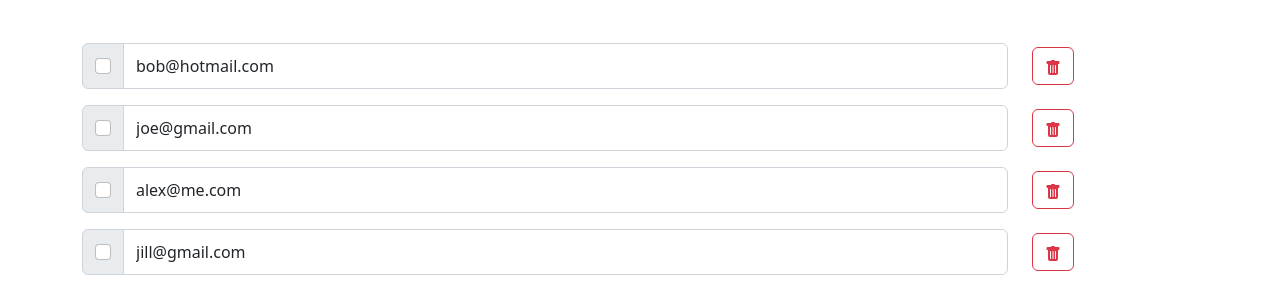
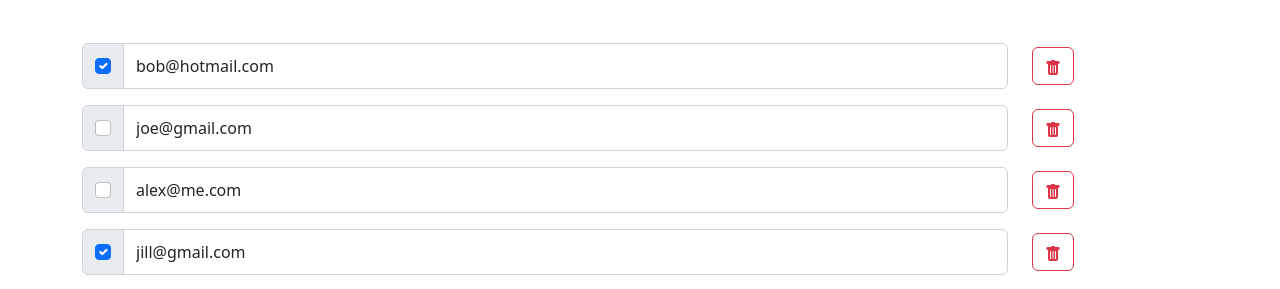
Before and after one commit to joshua-holmes/family-photos-app, a React (Create React App) app in the folder client/: page /admin in a window 1280 px wide. Shown: the part 139-428 px from the top of the page. Built offline with nearby package versions, Linux system fonts and the light colour scheme.

Commit message:
Fix errors in Admin

```diff
--- a/client/src/components/Admin.js
+++ b/client/src/components/Admin.js
@@ -16,25 +16,32 @@ function Admin() {
         status: '',
         message: '',
     });
-
-    const dataEmails = formData.filter(rec => rec.email !== '').map(rec => rec.email);
-    const userEmails = users.map(rec => rec.email);
-    const newEmails = dataEmails.filter(email => !userEmails.includes(email));
-    const deletedEmails = userEmails.filter(email => !dataEmails.includes(email));
-    const change = newEmails.length !== 0 || deletedEmails.length !== 0;
+    const data = formData.filter(rec => rec.email !== '');
+    const changedUsers = data.filter(rec => {
+        const userData = users.find(r => r.email === rec.email);
+        return userData && userData.admin !== rec.admin
+    });
+    const newUsers = data.filter(rec => !users.find(r => r.email === rec.email));
+    const deletedUsers = users.filter(rec => !data.find(r => r.email === rec.email));
+    const change = deletedUsers.length !== 0 || newUsers.length !== 0 || changedUsers.length !== 0;
 
     const handleSubmit = e => {
         e.preventDefault();
 
     }
     const handleChange = e => {
-        const index = parseInt(e.target.name);
-        const value = e.target.value
-        const newData = formData.map((rec, i) => i === index ? value : rec.email)
-        if (newData.slice(-1)[0]) {
-            newData.push('')
+        const index = parseInt(e.target.id);
+        const name = e.target.name
+        const value = name === 'email' ? e.target.value : e.target.checked
+        console.log(name)
+        const newData = formData.map((rec, i) => i !== index ? rec : {
+            ...formData[i],
+            [name]: value,
+        })
+        if (newData.slice(-1)[0].email) {
+            newData.push({email: '', admin: false})
         }
-        if (!newData.slice(-2)[0]) {
+        if (!newData.slice(-2)[0].email) {
             newData.splice(-2, 1)
         }
         setFormData(newData)
@@ -47,10 +54,12 @@ function Admin() {
         {
             field: 'email',
             handleChange: handleChange,
-            formData: [...dataEmails, ''],
-            name: i,
+            formData: formData,
+            name: 'email',
             className: 'mb-2 mt-2',
+            checkBoxName: 'admin',
             isCheckbox: true,
+            index: i,
         }
     ))
 
@@ -59,7 +68,7 @@ function Admin() {
             <h2 className='vm-md'>Admin Panel</h2>
             <form onSubmit={handleSubmit}>
                 {fields.map((props, i) => (
-                    <div key={props.name} className="row align-items-center">
+                    <div key={props.index} className="row align-items-center">
                         <div className="col-10">
                             <Input {...props} />
                         </div>
--- a/client/src/components/Input.js
+++ b/client/src/components/Input.js
@@ -1,17 +1,26 @@
 import InputContainer from "./InputContainer";
 
-function Input({field, label, message, handleChange, formData, name=field, className="mb-3", isCheckbox=false}) {
+function Input({field, label, message, handleChange, formData, name=field, className="mb-3", checkBoxName=null, isCheckbox=false, index}) {
+
+    const data = Array.isArray(formData) ? formData[index] : formData
 
     return (
-        <InputContainer isCheckbox={isCheckbox} className={className}>
+        <InputContainer
+            name={checkBoxName}
+            className={className}
+            handleChange={handleChange}
+            formData={data}
+            isCheckbox={isCheckbox}
+            index={index}
+        >
             {label ? <label htmlFor={field} className="form-label">{label}</label> : null}
             <input
-                value={formData[name]}
+                value={data[name]}
                 onChange={handleChange}
                 type={field}
                 name={name}
                 className="form-control"
-                id={name}
+                id={typeof index === 'number' ? index : name}
             />
             {message ? <div className="form-text">{message}</div> : null}
         </InputContainer>
--- a/client/src/components/InputContainer.js
+++ b/client/src/components/InputContainer.js
@@ -1,11 +1,21 @@
 
 
-function InputContainer({ isCheckbox, className, children }) {
+function InputContainer({ name, className, children, formData, handleChange, isCheckbox, index }) {
+
     if (isCheckbox) {
         return (
             <div className={`input-group ${className}`}>
                 <div className="input-group-text">
-                    <input className={`form-check-input ${className}`} type="checkbox" value="" aria-label="Checkbox for following text input"/>
+                    <input
+                        className={`form-check-input ${className}`}
+                        type="checkbox"
+                        value=""
+                        aria-label="Checkbox for following text input"
+                        name={name}
+                        checked={formData[name]}
+                        onChange={handleChange}
+                        id={index}
+                    />
                 </div>
                     {children}
             </div>
```
